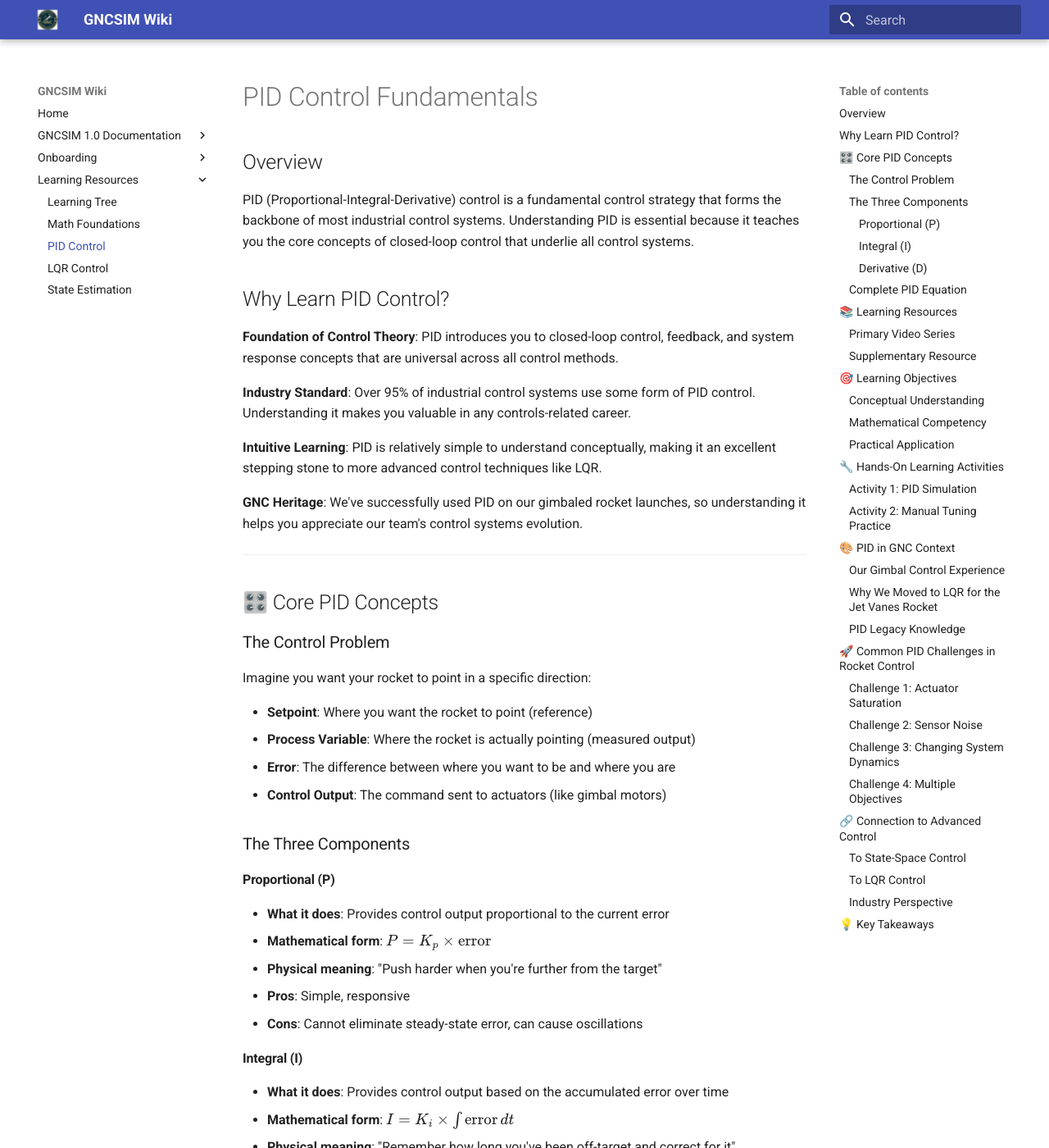
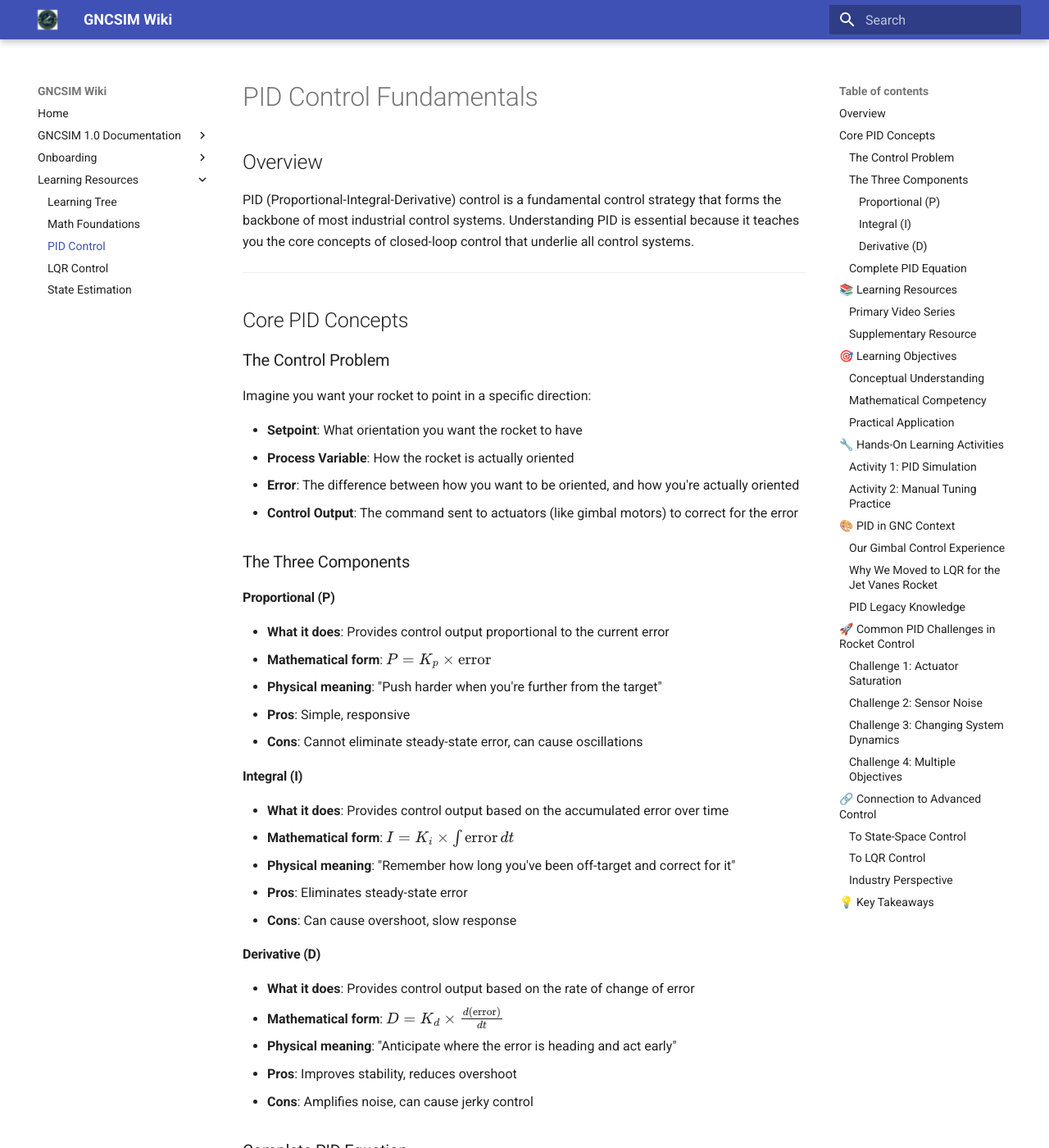
Before and after one commit to Georgia-Tech-GNC/GNCSIM, an MkDocs documentation site: the page built from docs/learning-resources/pid_control.md, in a window 1280 px wide and 1400 px high. Shown: the whole window at 82% size. Built offline with MkDocs 1.6.1 and Material for MkDocs 9.7.7, drawn with Linux system fonts in a browser that asks for light colours.

Commit message:
new docs

```diff
--- a/docs/learning-resources/pid_control.md
+++ b/docs/learning-resources/pid_control.md
@@ -4,27 +4,17 @@
 
 PID (Proportional-Integral-Derivative) control is a fundamental control strategy that forms the backbone of most industrial control systems. Understanding PID is essential because it teaches you the core concepts of closed-loop control that underlie all control systems.
 
-## Why Learn PID Control?
-
-**Foundation of Control Theory**: PID introduces you to closed-loop control, feedback, and system response concepts that are universal across all control methods.
-
-**Industry Standard**: Over 95% of industrial control systems use some form of PID control. Understanding it makes you valuable in any controls-related career.
-
-**Intuitive Learning**: PID is relatively simple to understand conceptually, making it an excellent stepping stone to more advanced control techniques like LQR.
-
-**GNC Heritage**: We've successfully used PID on our gimbaled rocket launches, so understanding it helps you appreciate our team's control systems evolution.
-
 ---
 
-## 🎛️ Core PID Concepts
+## Core PID Concepts
 
 ### The Control Problem
 Imagine you want your rocket to point in a specific direction:
 
-- **Setpoint**: Where you want the rocket to point (reference)
-- **Process Variable**: Where the rocket is actually pointing (measured output)
-- **Error**: The difference between where you want to be and where you are
-- **Control Output**: The command sent to actuators (like gimbal motors)
+- **Setpoint**: What orientation you want the rocket to have
+- **Process Variable**: How the rocket is actually oriented
+- **Error**: The difference between how you want to be oriented, and how you're actually oriented
+- **Control Output**: The command sent to actuators (like gimbal motors) to correct for the error
 
 ### The Three Components
 
```
